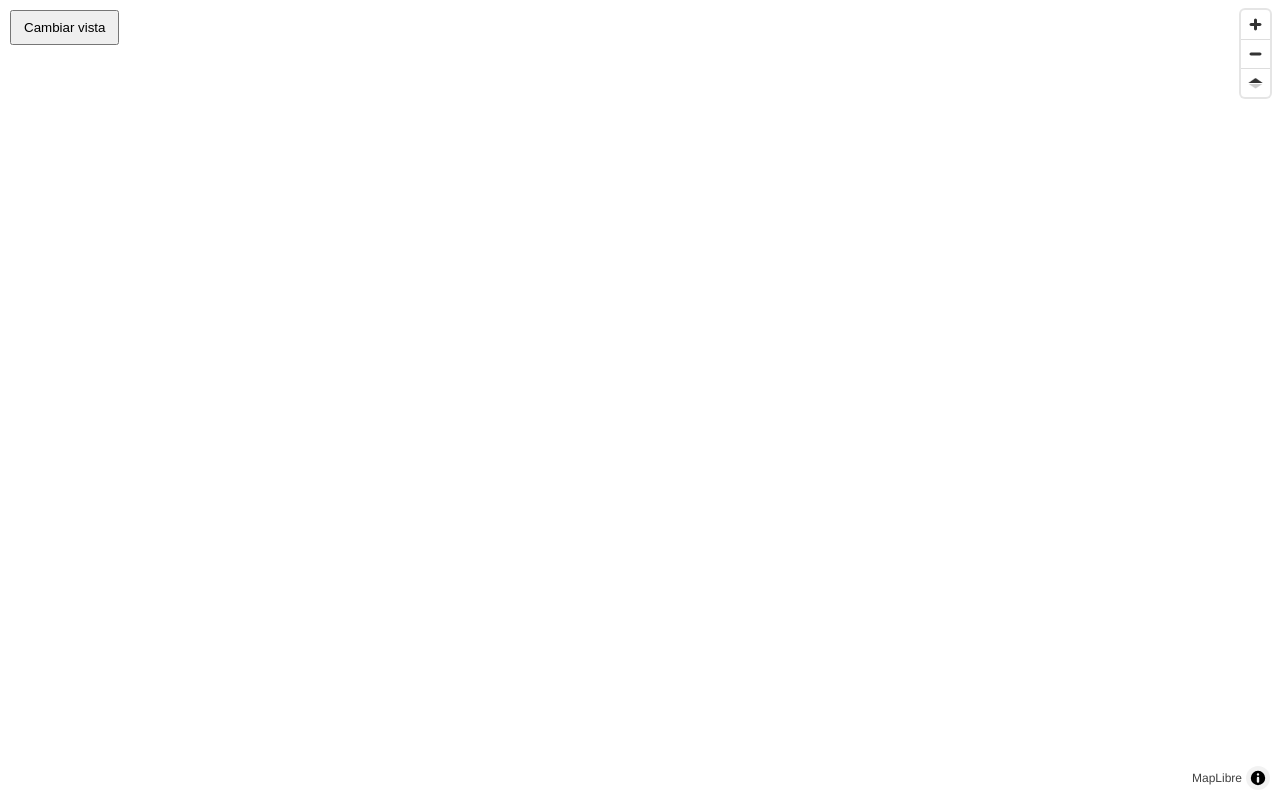
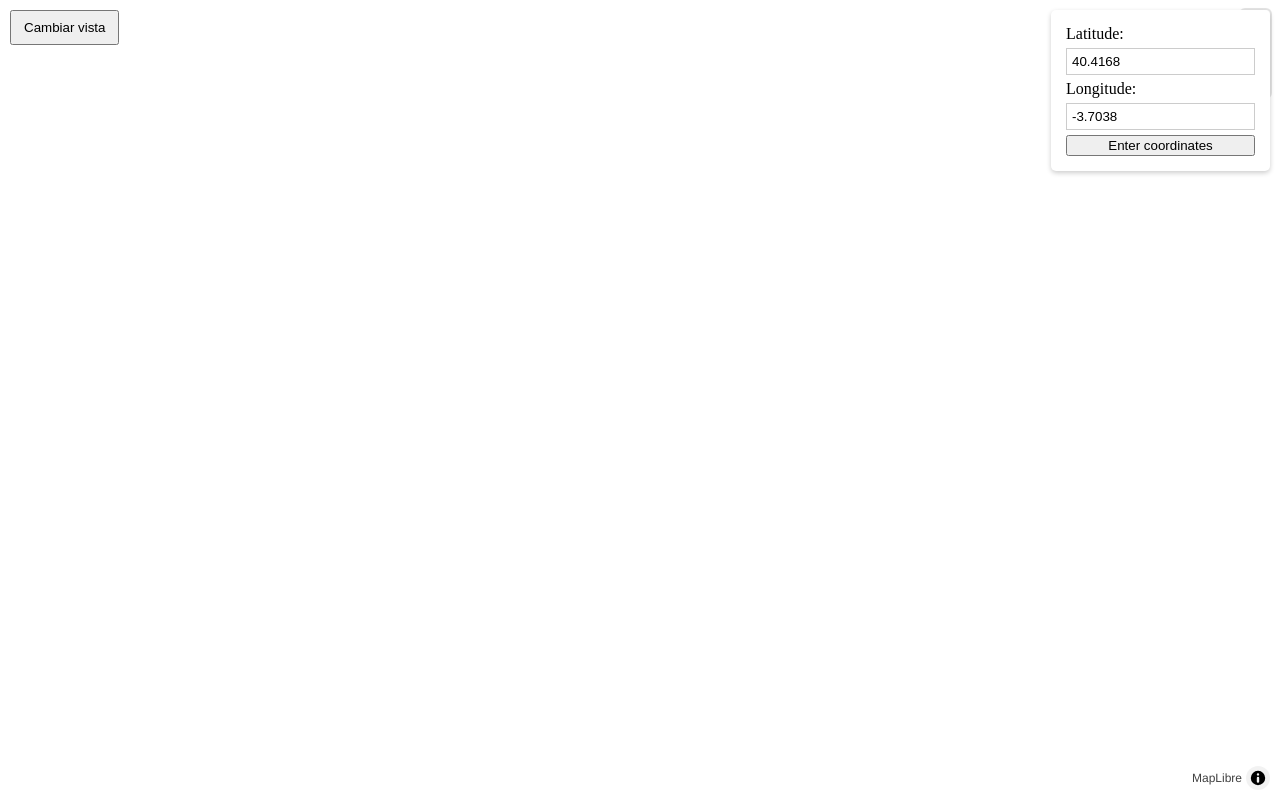
Before and after one commit to ChaosKingM/NOTAM, a website: page public/index.html in a window 1280 px wide. Drawn offline with nearby package versions, Linux system fonts and the light colour scheme.

Commit message:
feat:added_input_for_specific_coordinates

```diff
--- a/public/index.html
+++ b/public/index.html
@@ -6,17 +6,28 @@
     <meta charset='utf-8'>
     <meta name="viewport" content="width=device-width, initial-scale=1">
     <link rel='stylesheet' href='https://unpkg.com/maplibre-gl@5.13.0/dist/maplibre-gl.css' />
+    <link rel='stylesheet' href='style.css' />
 
         <script src='https://unpkg.com/maplibre-gl@5.13.0/dist/maplibre-gl.js'></script>
 
         <script src='map.js'></script>
 
-    <style>
-        body { margin: 0; padding: 0; }
-        html, body, #map { height: 100%; }
-    </style>
+
+
 </head>
 <body>
-<div id="map"></div>
+    <div id="map"></div>
+
+    <div id="form-container">
+
+        <label for="lat-field">Latitude:</label>
+        <input type="text" id="lat-field" placeholder="ie: 40.4168">
+
+
+        <label for="lon-field">Longitude:</label>
+        <input type="text" id="lon-field" placeholder="ie: 40.4168">
+
+        <button id="btn-map-mark">Enter coordinates</button>
+    </div>
 </body>
 </html>
--- a/public/map.js
+++ b/public/map.js
@@ -74,6 +74,42 @@ document.addEventListener('DOMContentLoaded', function() {
 
     map.on('load', () => {
 
+        const latInput = document.getElementById('lat-field');
+        const lonInput = document.getElementById('lon-field');
+        const moveBtn = document.getElementById('btn-map-mark');
+
+        latInput.value = map.getCenter().lat.toFixed(4);
+        lonInput.value = map.getCenter().lng.toFixed(4);
+
+        let currentMarker = null;
+
+        moveBtn.onclick = () => {
+            const newLat = parseFloat(latInput.value);
+            const newLon = parseFloat(lonInput.value);
+
+            if (!isNaN(newLat) && !isNaN(newLon)) {
+                map.flyTo({
+                    center: [newLon, newLat],
+                    essential: true,
+                    zoom: 14
+                });
+
+                if (currentMarker) {
+                    currentMarker.remove();
+                }
+
+                currentMarker = new maplibregl.Marker()
+                    .setLngLat([newLon, newLat])
+                    .addTo(map);
+
+            } else {
+                alert("Por favor, introduce coordenadas válidas.");
+            }
+
+
+        };
+
+
         // ---- BOTÓN PARA ALTERNAR VISTA ----
         const btn = document.createElement("button");
         btn.innerText = "Cambiar vista";
--- /dev/null
+++ b/public/style.css
@@ -0,0 +1,22 @@
+
+body { margin: 0; padding: 0; }
+html, body, #map { height: 100%; }
+
+/* ➡️ NUEVO CÓDIGO CSS para la superposición */
+#form-container {
+    position: absolute; /* CLAVE: Flotar sobre otros elementos */
+    top: 10px;          /* Separación de la parte superior */
+    right: 10px;        /* Separación de la derecha */
+    z-index: 10;        /* CLAVE: Asegura que esté por encima del mapa */
+    background-color: white;
+    padding: 15px;
+    border-radius: 5px;
+    box-shadow: 0 2px 5px rgba(0, 0, 0, 0.2);
+    display: flex;
+    flex-direction: column;
+    gap: 5px;
+}
+#form-container input {
+    padding: 5px;
+    border: 1px solid #ccc;
+}
```
